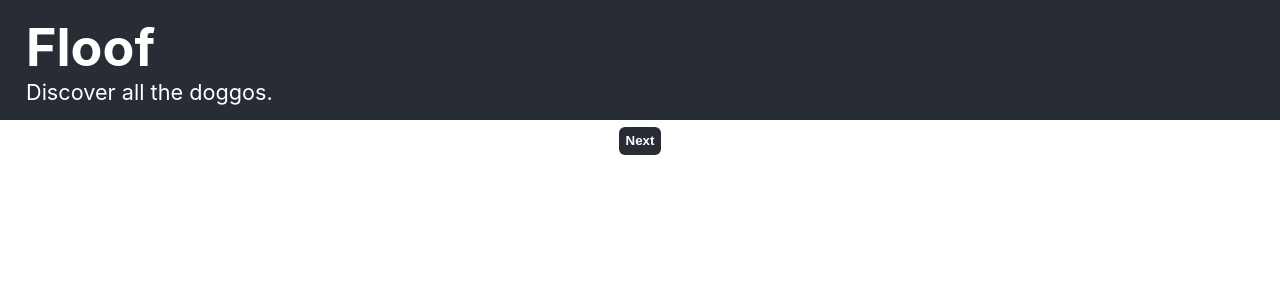
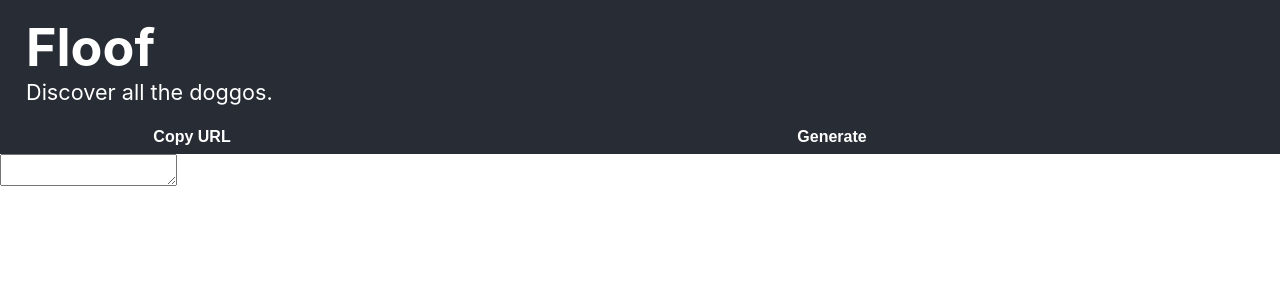
Before and after one commit to FredieU/floof, a React (Create React App) app in the folder app/: page / in a window 1280 px wide. Shown: the top 300 px of the page. Built offline with nearby package versions, Linux system fonts and the light colour scheme; no server answers.

Commit message:
Added option to copy URL of generated image. Experimenting with positioning of the buttons.

```diff
--- a/app/src/App.css
+++ b/app/src/App.css
@@ -23,13 +23,20 @@
   width: 90%;
 }
 
-.btn-next {
+.btn {
   background-color: var(--theme);
   border: none;
-  border-radius: 6px;
   color: white;
+  font-size: 1em;
   font-weight: bold;
-  margin: 0.5em;
   padding: 0.5em;
   text-decoration: none;
 }
+
+.btn-copy {
+  width: 30vw;
+}
+
+.btn-generate {
+  width: 70vw;
+}
--- a/app/src/App.js
+++ b/app/src/App.js
@@ -10,7 +10,8 @@ class App extends Component {
       error: ''
     };
 
-    this.random = this.random.bind(this);
+    this.generate = this.generate.bind(this);
+    this.copyUrl = this.copyUrl.bind(this);
   }
 
   componentDidMount() {
@@ -20,7 +21,13 @@ class App extends Component {
       .catch(err => this.setState({error: err}));
   }
 
-  random() {
+  copyUrl() {
+    const copyText = document.getElementById('url');
+    copyText.select();
+    document.execCommand('copy');
+  }
+
+  generate() {
     return dogAPI('random')
     .then(response => this.setState({url: response.message}))
     .catch(err => this.setState({error: err}));
@@ -35,19 +42,27 @@ class App extends Component {
           <small>Discover all the doggos.</small>
         </header>
         <main>
-          <section className='container'>
-            <button
-              className='btn-next'
-              onClick={ this.random }>
-              Next
-            </button>
-          </section>
+          <button
+            className='btn btn-copy'
+            onClick={ this.copyUrl }>
+            Copy URL
+          </button>
+          <button
+            className='btn btn-generate'
+            onClick={ this.generate }>
+            Generate
+          </button>
           <img
             alt=''
             className='img'
             onClick={ this.random }
             src={ this.state.url }
           />
+          <textarea
+            id='url'
+            value={ this.state.url }
+          >
+          </textarea>
         </main>
       </React.Fragment>
     );
--- a/app/src/utils/api.js
+++ b/app/src/utils/api.js
@@ -22,10 +22,7 @@ export default (endpoint, value = '') => {
       method: 'GET',
       url: url
     })
-    .then(res => {
-      console.log(res.data);
-      resolve(res.data);
-    })
+    .then(res => resolve(res.data))
     .catch(err => reject(err));
   });
 }
```
